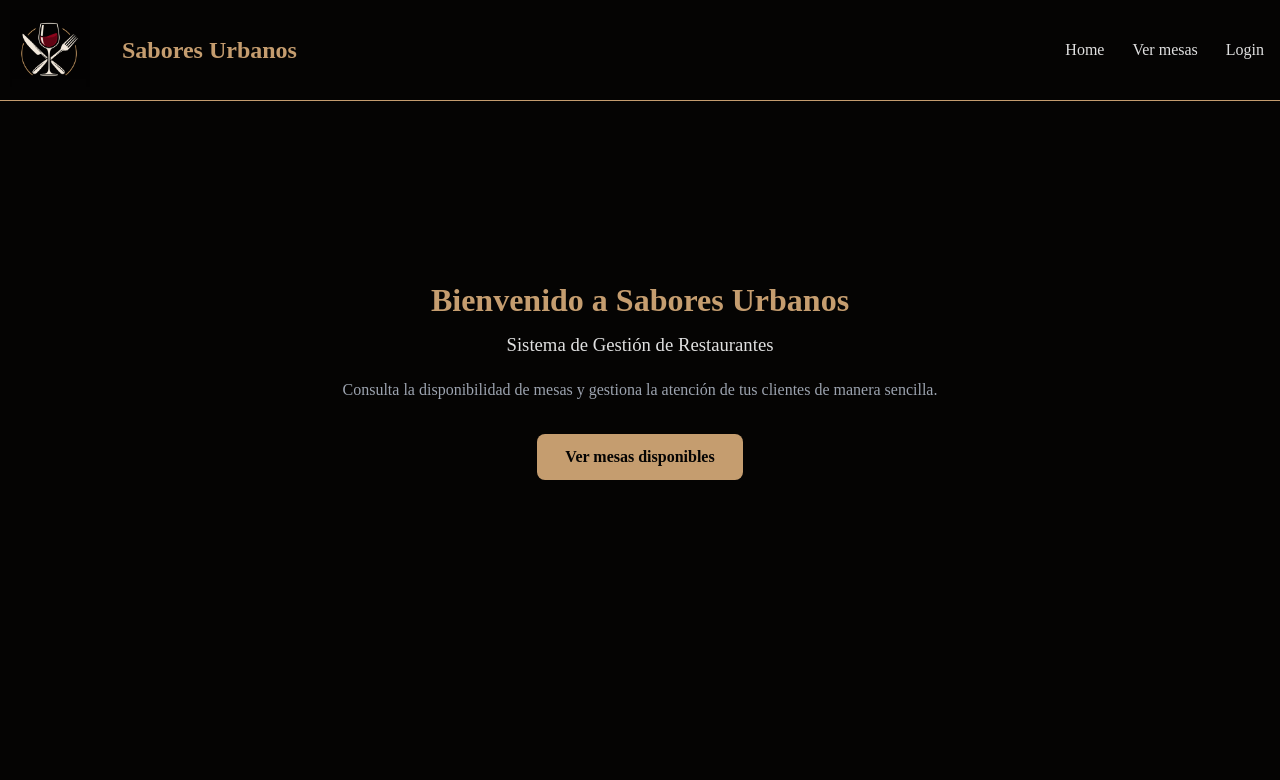
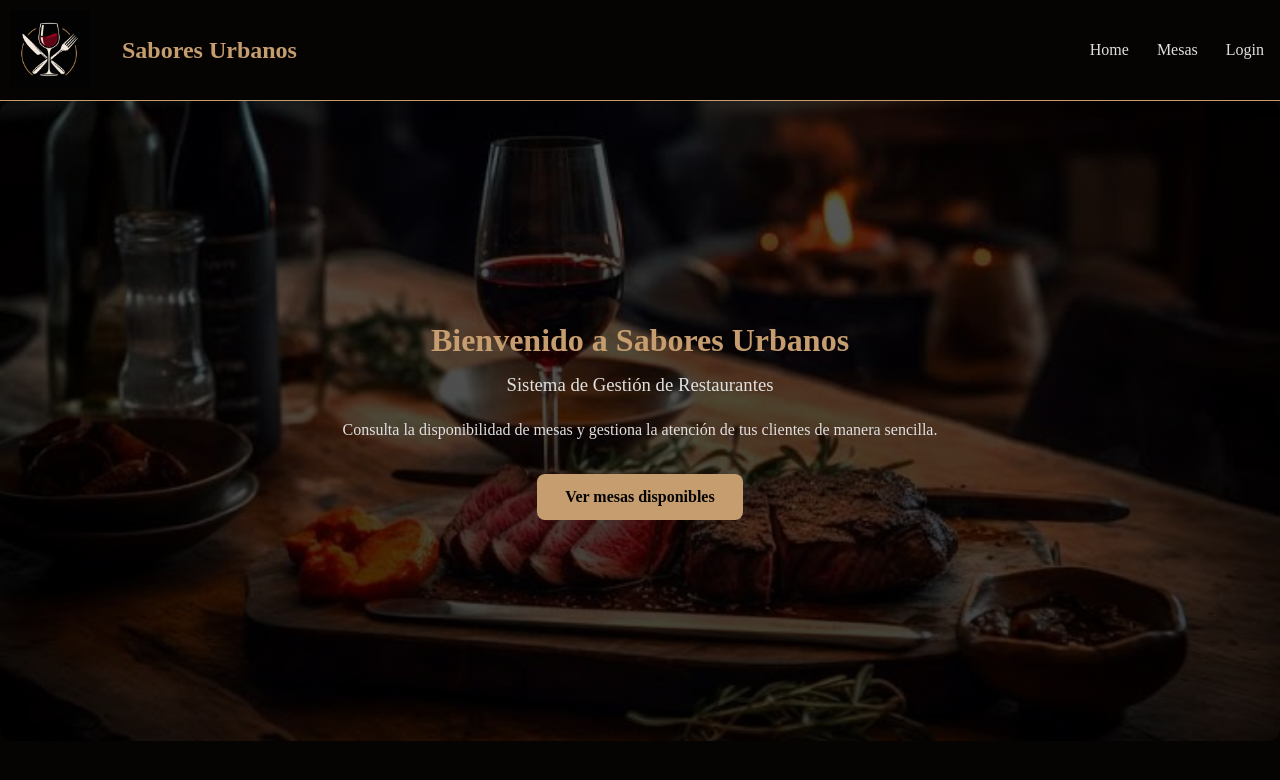
Before and after one commit to Nicolas-Vcmd/saboresUrbanos, a React (Vite) app: page / in a window 1280 px wide. Shown: the top 780 px of the page. Built offline with nearby package versions, Linux system fonts and the light colour scheme.

Commit message:
Ajustes Home

```diff
--- a/src/components/Login.css
+++ b/src/components/Login.css
@@ -1,7 +1,7 @@
 
 .login-container {
   width: 100%;
-  min-height: 100vh;
+  min-height: 80vh;
   display: flex;
   align-items: center;
   justify-content: center;
--- a/src/components/Navbar.jsx
+++ b/src/components/Navbar.jsx
@@ -7,7 +7,7 @@ const Navbar = () => {
             <Link to="/"><h1>Sabores Urbanos</h1></Link>
             <div className="links">
                 <Link to="/">Home</Link>
-                <Link to="/mesas">Ver mesas</Link>
+                <Link to="/mesas">Mesas</Link>
                 <Link to="/login">Login</Link>
             </div>
         </nav>
--- a/src/index.css
+++ b/src/index.css
@@ -219,15 +219,27 @@ html, body, #root {
 /*HOME*/
 
 .home {
-  min-height: 70vh;
-  max-width: 650px;
-  margin: 0 auto;
-  padding: 40px 20px;
+  min-height: 80vh;
+  width: 100%;
+
+  background:
+    linear-gradient(
+      rgba(0, 0, 0, 0.65),
+      rgba(0, 0, 0, 0.75)
+    ),
+    url("./img/fondo.jpeg");
+
+  background-size: cover;
+  background-position: center;
+  background-repeat: no-repeat;
+
   display: flex;
   flex-direction: column;
   justify-content: center;
   align-items: center;
   text-align: center;
+
+  border-radius: 12px;
 }
 
 .home h1 {
@@ -243,7 +255,7 @@ html, body, #root {
 }
 
 .home p {
-  color: var(--text-muted);
+  color: var(--text-light);
   line-height: 1.7;
   margin-bottom: 30px;
 }
```
